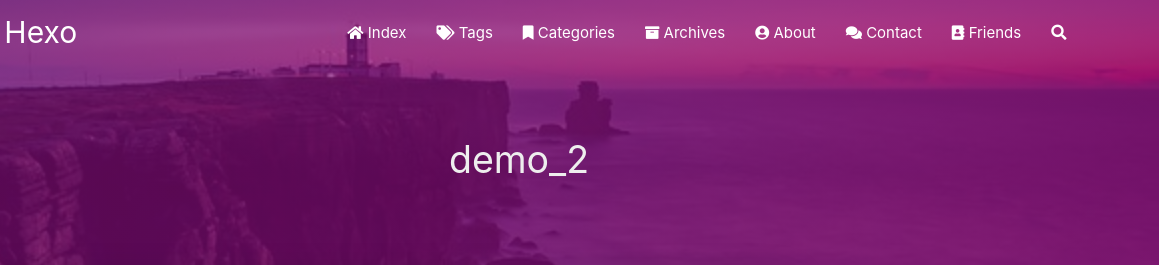
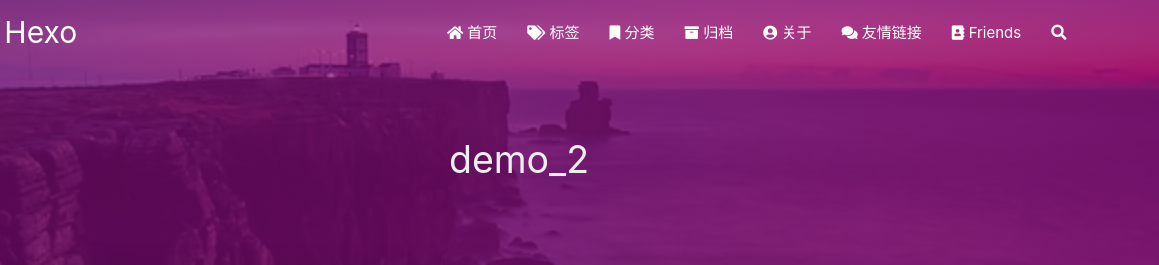
Before and after one commit to 1984008288/1984008288.github.io, a plain HTML site: page 2020/04/08/demo-2/index.html in a window 1280 px wide. Shown: the top 265 px of the page, 121-1280 px from the left. Drawn offline with Linux system fonts and the light colour scheme; some packages are replaced by stand-ins of ours; no server answers; a script that the page names is missing; files whose address does not match are found by name.

Commit message:
Site updated: 2020-04-19 21:27:51

```diff
--- a/2020/04/08/demo-2/index.html
+++ b/2020/04/08/demo-2/index.html
@@ -55,7 +55,7 @@
 
       <i class="fas fa-home" style="zoom: 0.6;"></i>
 
-      <span>Index</span>
+      <span>首页</span>
     </a>
 
   </li>
@@ -66,7 +66,7 @@
 
       <i class="fas fa-tags" style="zoom: 0.6;"></i>
 
-      <span>Tags</span>
+      <span>标签</span>
     </a>
 
   </li>
@@ -77,7 +77,7 @@
 
       <i class="fas fa-bookmark" style="zoom: 0.6;"></i>
 
-      <span>Categories</span>
+      <span>分类</span>
     </a>
 
   </li>
@@ -88,7 +88,7 @@
 
       <i class="fas fa-archive" style="zoom: 0.6;"></i>
 
-      <span>Archives</span>
+      <span>归档</span>
     </a>
 
   </li>
@@ -99,7 +99,7 @@
 
       <i class="fas fa-user-circle" style="zoom: 0.6;"></i>
 
-      <span>About</span>
+      <span>关于</span>
     </a>
 
   </li>
@@ -110,7 +110,7 @@
 
       <i class="fas fa-comments" style="zoom: 0.6;"></i>
 
-      <span>Contact</span>
+      <span>友情链接</span>
     </a>
 
   </li>
@@ -158,7 +158,7 @@
 
 			    <i class="fa-fw fas fa-home"></i>
 
-			Index
+			首页
 		</a>
 
         </li>
@@ -169,7 +169,7 @@
 
 			    <i class="fa-fw fas fa-tags"></i>
 
-			Tags
+			标签
 		</a>
 
         </li>
@@ -180,7 +180,7 @@
 
 			    <i class="fa-fw fas fa-bookmark"></i>
 
-			Categories
+			分类
 		</a>
 
         </li>
@@ -191,7 +191,7 @@
 
 			    <i class="fa-fw fas fa-archive"></i>
 
-			Archives
+			归档
 		</a>
 
         </li>
@@ -202,7 +202,7 @@
 
 			    <i class="fa-fw fas fa-user-circle"></i>
 
-			About
+			关于
 		</a>
 
         </li>
@@ -213,7 +213,7 @@
 
 			    <i class="fa-fw fas fa-comments"></i>
 
-			Contact
+			友情链接
 		</a>
 
         </li>
```
Also changed, not shown: 2020/04/08/demo/index.html (+12 -12 lines), 2020/04/08/hello-world/index.html (+12 -12 lines), archives/2020/04/index.html (+12 -12 lines), archives/2020/index.html (+12 -12 lines), archives/index.html (+12 -12 lines), index.html (+12 -12 lines).
